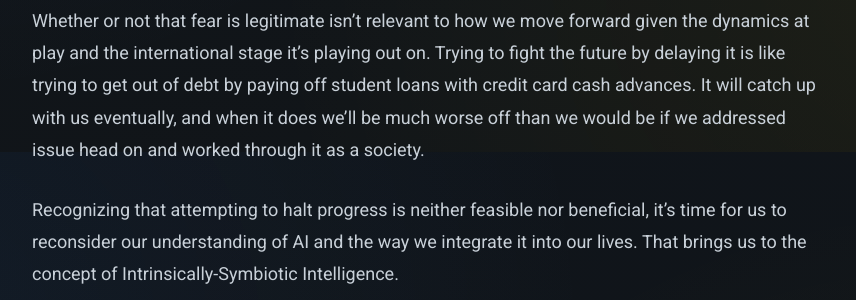
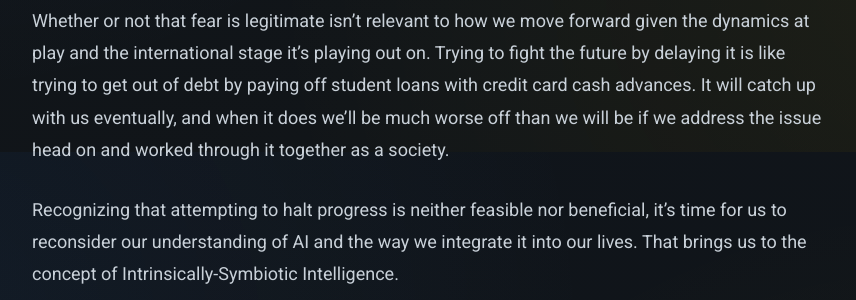
Before and after one commit to TophSV/lumi.observer, a Jekyll site: the page built from _posts/2024-10-06-intrinsically-symbiotic-intelligence-humanitys-long-term-relationship-with-ai.md, in a window 1280 px wide and 900 px high, scrolled down 4998 px. Shown: the part 250-550 px from the top of the window, without its empty margins (208-1064 px from the left). Built offline with Jekyll 4.4.1, drawn with Linux system fonts in a browser that asks for light colours; comment, search, counter and statistics services are not loaded.

Commit message:
Update 2024-10-06-intrinsically-symbiotic-intelligence-humanitys-long-term-relationship-with-ai.md

```diff
--- a/_posts/2024-10-06-intrinsically-symbiotic-intelligence-humanitys-long-term-relationship-with-ai.md
+++ b/_posts/2024-10-06-intrinsically-symbiotic-intelligence-humanitys-long-term-relationship-with-ai.md
@@ -77,7 +77,7 @@ To be clear, I am not arguing that anybody should be forgotten or that we should
 
 The Great Pause was never a debate, it was humanity unconsciously recognizing that AI isn't separate from us, it is part of us. The distrust, the fear, the exasperated pleas for a pause are a hysterical expression of the fear of what lies within us, about us - about our own human nature - and what it may manifest as when supercharged by the power of superintelligence.
 
-Whether or not that fear is legitimate isn't relevant to how we move forward given the dynamics at play and the international stage it's playing out on. Trying to fight the future by delaying it is like trying to get out of debt by paying off student loans with credit card cash advances. It will catch up with us eventually, and when it does we'll be much worse off than we would be if we addressed issue head on and worked through it as a society.
+Whether or not that fear is legitimate isn't relevant to how we move forward given the dynamics at play and the international stage it's playing out on. Trying to fight the future by delaying it is like trying to get out of debt by paying off student loans with credit card cash advances. It will catch up with us eventually, and when it does we'll be much worse off than we will be if we address the issue head on and worked through it together as a society.
 
 Recognizing that attempting to halt progress is neither feasible nor beneficial, it's time for us to reconsider our understanding of AI and the way we integrate it into our lives. That brings us to the concept of Intrinsically-Symbiotic Intelligence.
 
```
